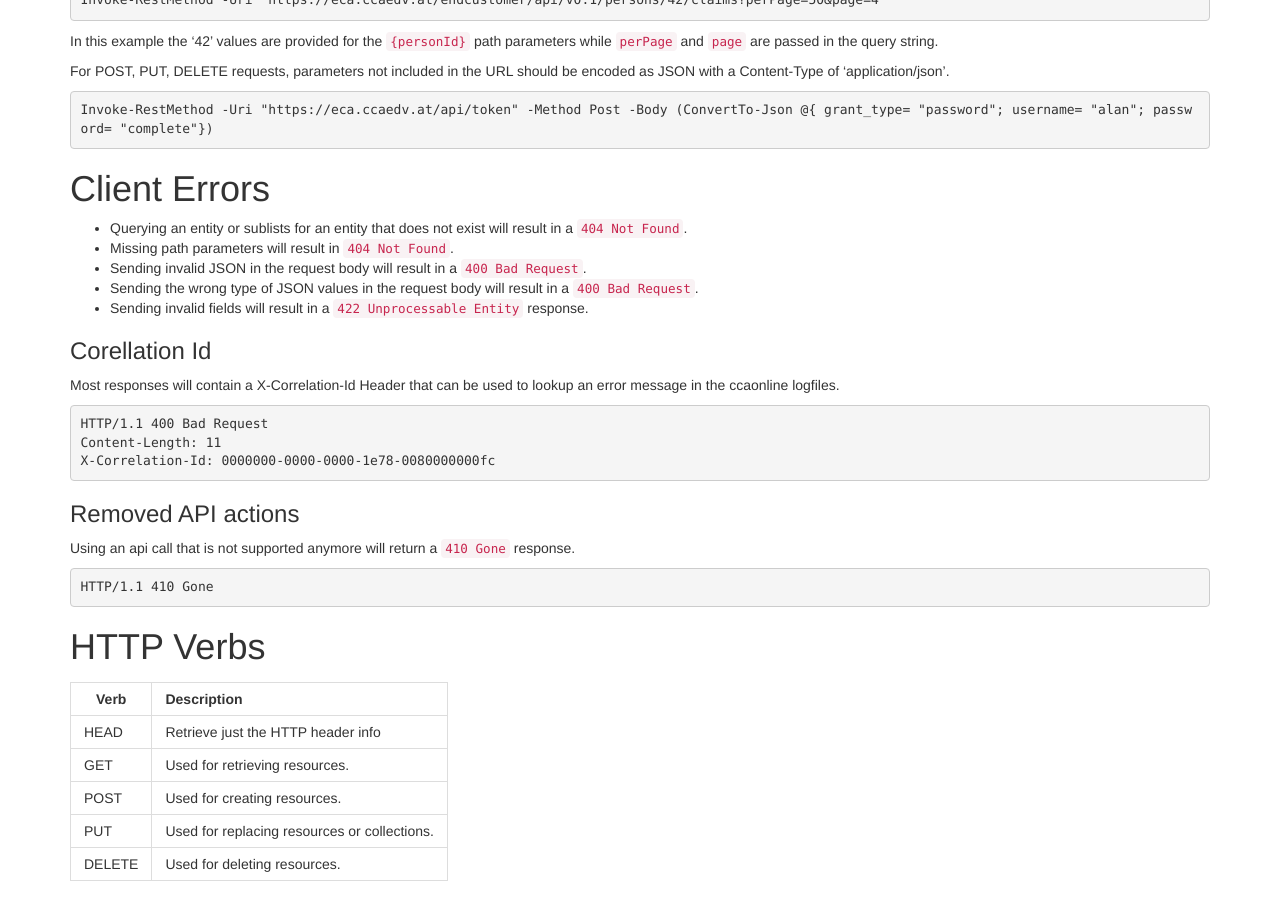
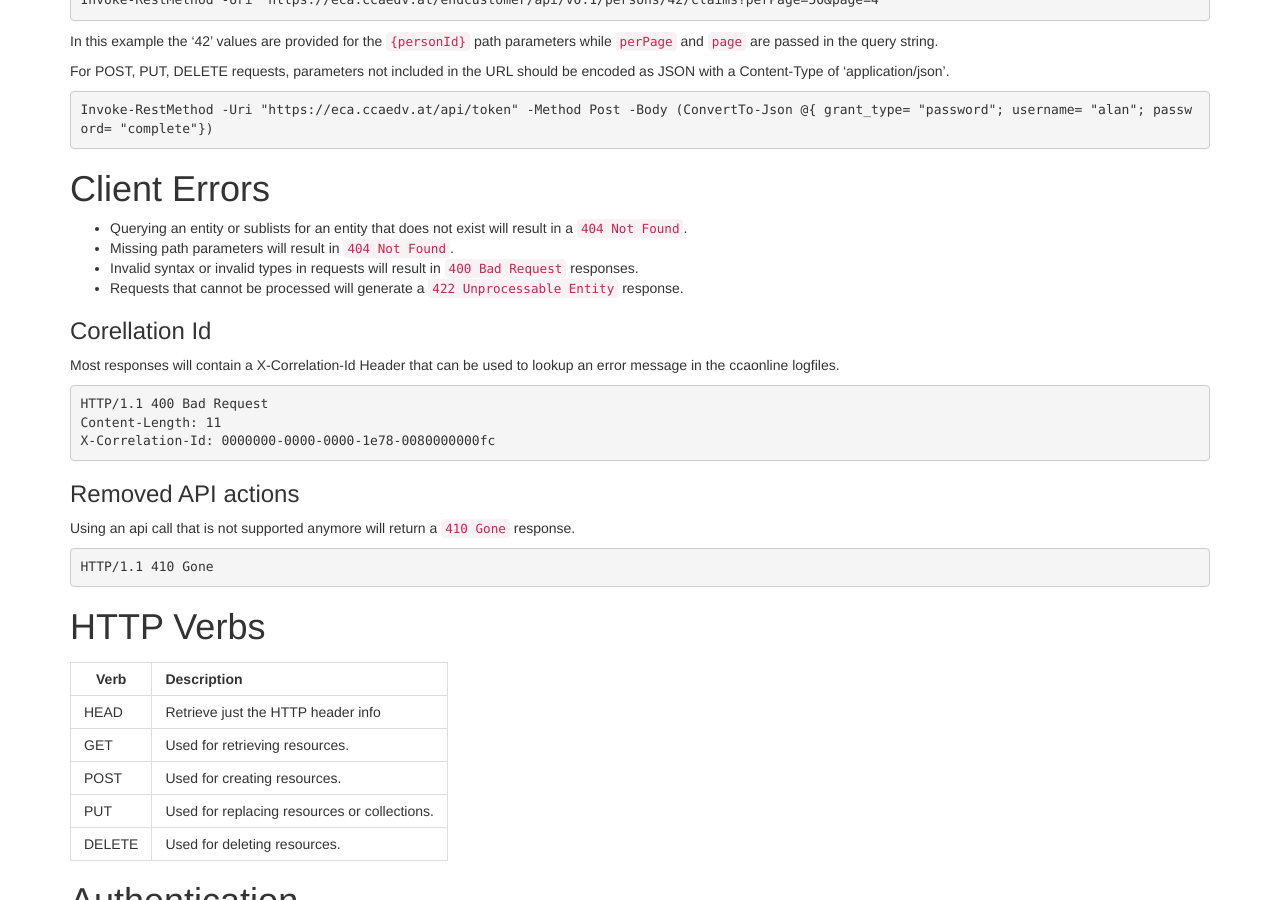
Before and after one commit to togethercca/togethercca.github.io, a Jekyll site: the page built from _pages/endCustomerApi.md, in a window 1280 px wide and 900 px high, scrolled down 1067 px. Built offline with Jekyll 4.4.1, drawn with Linux system fonts in a browser that asks for light colours.

Commit message:
improved client error description

```diff
--- a/_pages/endCustomerApi.md
+++ b/_pages/endCustomerApi.md
@@ -58,9 +58,8 @@ Client Errors
 
 * Querying an entity or sublists for an entity that does not exist will result in a `404 Not Found`.
 * Missing path parameters will result in `404 Not Found`.
-* Sending invalid JSON in the request body will result in a `400 Bad Request`.
-* Sending the wrong type of JSON values in the request body will result in a `400 Bad Request`.
-* Sending invalid fields will result in a `422 Unprocessable Entity` response.
+* Invalid syntax or invalid types in requests will result in `400 Bad Request` responses.
+* Requests that cannot be processed will generate a `422 Unprocessable Entity` response.
 
 ### Corellation Id
 
```
